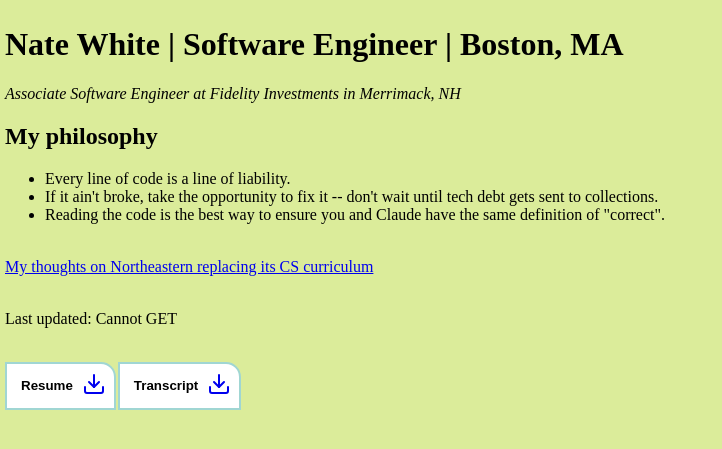
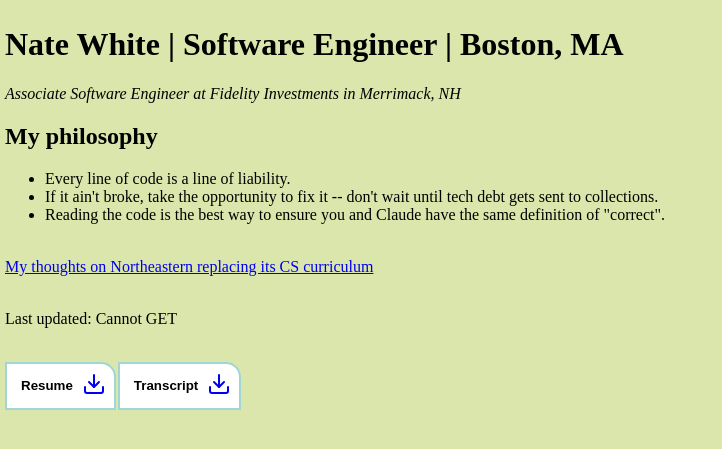
Before and after one commit to natewhite345/natewhite345.github.io, a PHP site: page / in a window 1280 px wide. Shown: the top 449 px of the page, without its empty margins (0-722 px from the left). Run offline with PHP 8.4, Linux system fonts and the light colour scheme; some libraries are stand-ins or nearby versions.

Commit message:
lighter bg

```diff
--- a/styles.css
+++ b/styles.css
@@ -3,7 +3,7 @@
 }
 body {
     margin: 0px;
-    background-color: rgb(219, 236, 154);
+    background-color: rgb(218, 230, 171);
 }
 header {
     padding: 5px 0;
```
